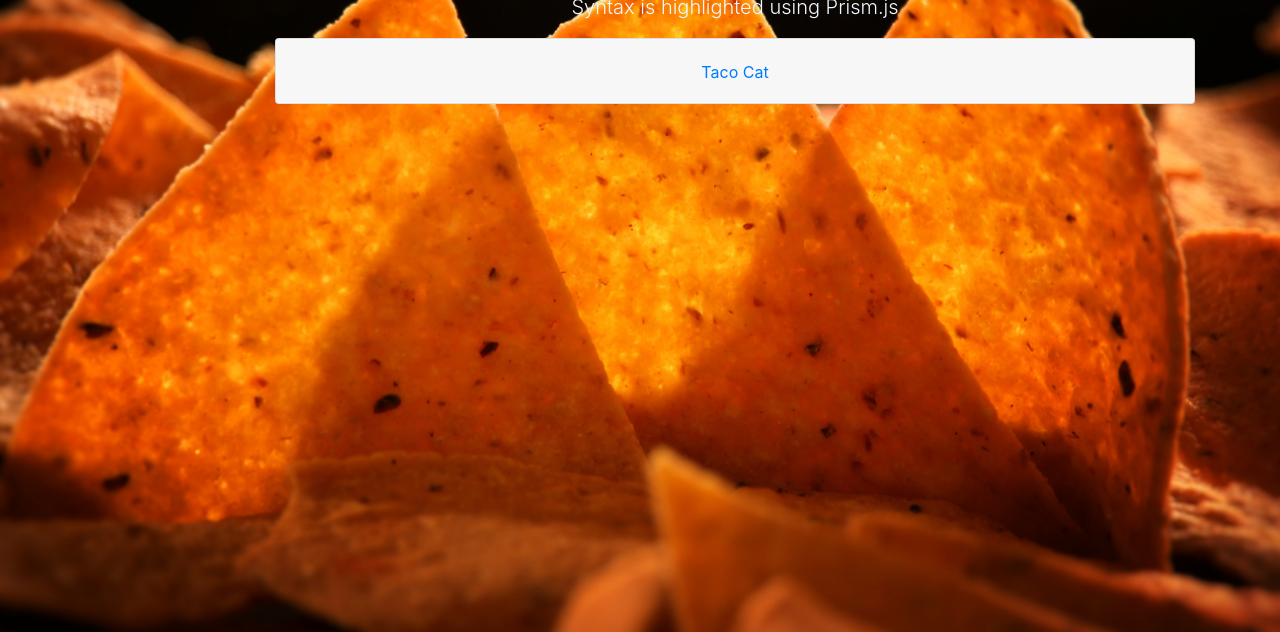
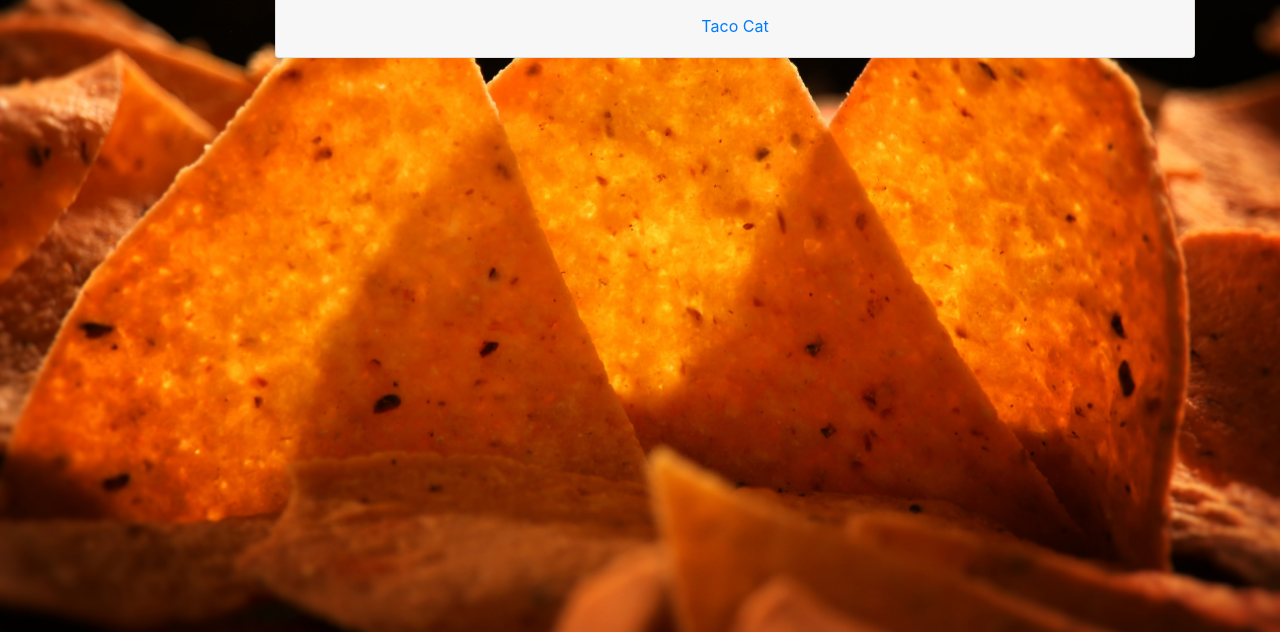
Before and after one commit to clnyce/Tacocat, a plain HTML site: page code.html in a window 1280 px wide. Shown: the part 168-800 px from the top of the page. Drawn offline with nearby package versions, Linux system fonts and the light colour scheme.

Commit message:
Layout Changes

```diff
--- a/code.html
+++ b/code.html
@@ -59,7 +59,6 @@
         <div class="row">
             <div class="col-lg-10 text-center offset-2">
                 <h1 class="mt-5" style="color: aliceblue;">Click the button to see my JS code</h1>
-                <p class="lead" style="color: aliceblue;">Syntax is highlighted using Prism.js</p>
                 <div class="accordion" id="accordionExample">
                     <div class="card">
                         <div class="card-header" id="headingFour">
```
